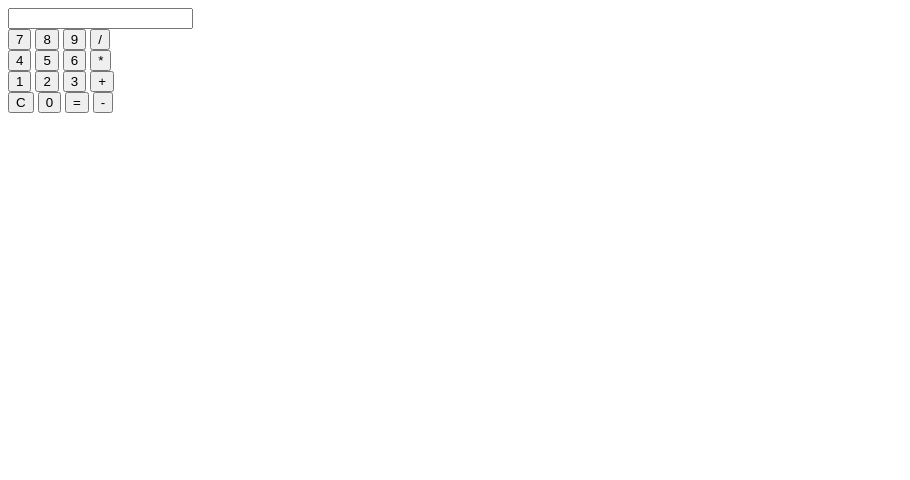
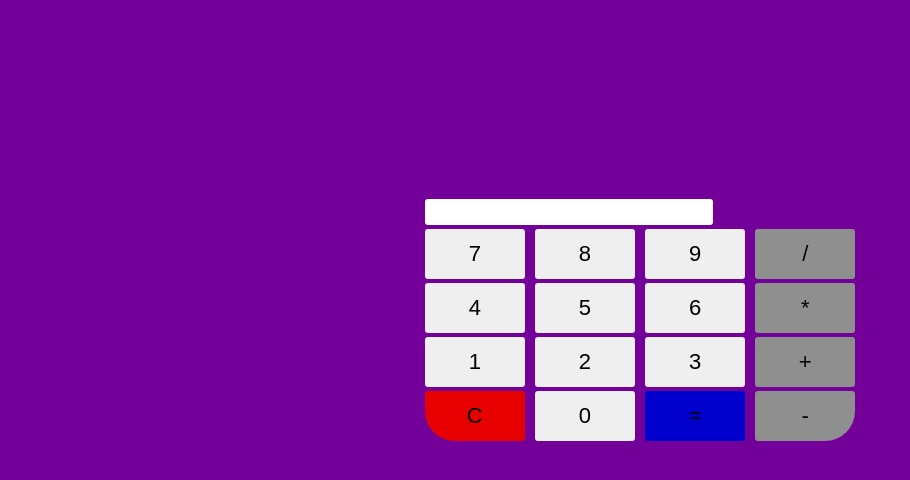
Before and after one commit to AnaBhering/calculadora, a plain HTML site: page calculadora.html in a window 1280 px wide. Shown: the whole page, without its empty margins (0-910 px from the left). Drawn offline with Linux system fonts and the light colour scheme.

Commit message:
customizações iniciais

```diff
--- a/calculadora.html
+++ b/calculadora.html
@@ -6,7 +6,8 @@
     <meta http-equiv="X-UA-Compatible" content="IE=edge">
     <meta name="viewport" content="width=device-width, initial-scale=1.0">
     <script language="JavaScript" src="funções.js"></script>
-    <title>Document</title>
+    <title>calculadora da Aninha</title>
+    <link rel="stylesheet" href="estilo.css">
 </head>
 
 <body>
@@ -19,21 +20,27 @@
                 <input type="button" value="9" class="botao borda" onclick="botao (value)">
                 <input type="button" value="/" class="botao borda" onclick="botao (value)">
             </div>
-            <div id="segunda"></div>
+            <div id="segunda">
                 <input type="button" value="4" class="botao borda" onclick="botao (value)">
                 <input type="button" value="5" class="botao borda" onclick="botao (value)">
                 <input type="button" value="6" class="botao borda" onclick="botao (value)">
                 <input type="button" value="*" class="botao borda" onclick="botao (value)">
-            <div id="terceira"></div>
+            </div>
+
+            <div id="terceira">
                 <input type="button" value="1" class="botao borda" onclick="botao (value)">
                 <input type="button" value="2" class="botao borda" onclick="botao (value)">
                 <input type="button" value="3" class="botao borda" onclick="botao (value)">
                 <input type="button" value="+" class="botao borda" onclick="botao (value)">
-            <div id="quarta"></div>
+            </div>
+
+            <div id="quarta">
                 <input type="button" value="C" class="botao borda" onclick="reseta (value)">
                 <input type="button" value="0" class="botao borda" onclick="botao (value)">
                 <input type="button" value="=" class="botao borda" onclick="calcula (value)">
                 <input type="button" value="-" class="botao borda" onclick="botao (value)">
+            </div>
+
         </div>
     </form>
 
--- a/estilo.css
+++ b/estilo.css
@@ -0,0 +1,62 @@
+* {
+    padding: 0;
+    margin: 0;
+    outline: none;
+    font-family: sans-serif;
+    font-weight: 500;
+    font-size: 22px;
+}
+
+body {
+    display: flex;
+    justify-content: center;
+    align-items: center;
+    height: 80vh;
+    background-color: #730099;
+}
+
+input {
+    margin: 2px;
+    border: none;
+    border-radius: 3px;
+}
+
+input[type=button] {
+    width: 100px;
+    height: 50px;
+}
+
+div#calculadora div {
+    display: flex;
+}
+
+div#quarta input:nth-child(1) {
+    background: #e60000;
+    border-bottom-left-radius: 30px;
+}
+
+div#quarta input:nth-child(3) {
+    background: #0000cc;
+}
+
+div#quarta input:nth-child(4) {
+    border-bottom-right-radius: 30px;
+    background-color: #8f8f8f;
+}
+
+div#terceira input:nth-child(4) {
+    background-color: #8f8f8f;
+}
+
+div#segunda input:nth-child(4) {
+    background-color: #8f8f8f;
+}
+
+div#primeira input:nth-child(4) {
+    background-color: #8f8f8f;
+}
+
+div#calculadora input:nth-child(1) {
+    width: 100px;
+    height: 40px;
+}
```
Lines whose indentation alone changed are shown as unchanged.
